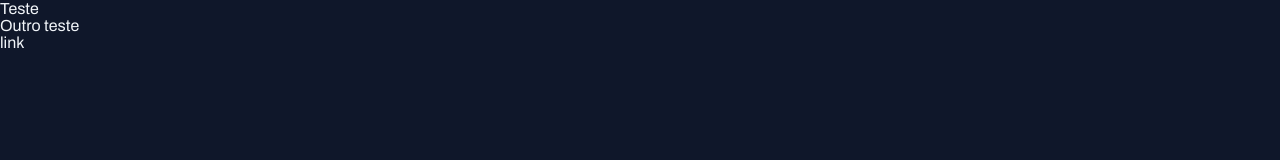
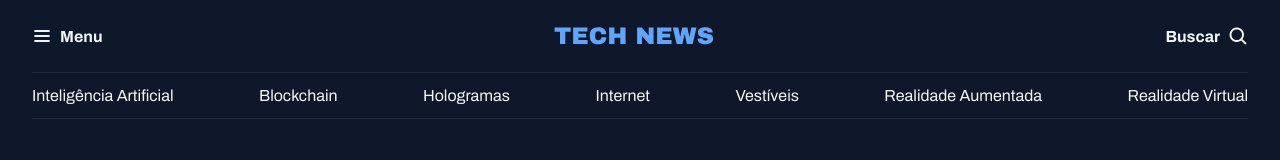
Before and after one commit to Baggio25/portal-noticias-rocketseat, a plain HTML site: page index.html in a window 1280 px wide. Drawn offline with Linux system fonts and the light colour scheme.

Commit message:
Criando header da aplicação

```diff
--- a/index.html
+++ b/index.html
@@ -17,8 +17,30 @@
     />
   </head>
   <body>
-    <h1>Teste</h1>
-    <h2>Outro teste</h2>
-    <a href="#">link</a>
+    <header class="container">
+      <nav id="primary" class="grid grid-flow-col">
+        <div>
+          <img src="assets/icons/List.svg" alt="Ícone de menu">
+          <strong>Menu</strong>
+        </div>
+        <div>
+          <img src="assets/Logo.svg" alt="Technews logo">
+        </div>
+        <div>
+          <strong>Buscar</strong>
+          <img src="assets/icons/MagnifyingGlass.svg" alt="Ícone de lupa para pesquisa">
+        </div>
+
+      </nav>
+      <nav id="secondary" class="grid grid-flow-col">
+        <a href="#">Inteligência Artificial</a>
+        <a href="#">Blockchain</a>
+        <a href="#">Hologramas</a>
+        <a href="#">Internet</a>
+        <a href="#">Vestíveis</a>
+        <a href="#">Realidade Aumentada</a>
+        <a href="#">Realidade  Virtual</a>
+      </nav>
+    </header>
   </body>
 </html>
--- a/styles/global.css
+++ b/styles/global.css
@@ -39,3 +39,17 @@ a:hover {
 h1, h2, h3 {
   font: inherit;
 }
+
+.container {
+  max-width: 1280px;
+  padding-inline: 32px;
+  margin-inline: auto;
+}
+
+.grid {
+  display: grid;
+}
+
+.grid-flow-col {
+  grid-auto-flow: column;
+}
--- /dev/null
+++ b/styles/header.css
@@ -0,0 +1,24 @@
+#primary {
+  padding-block: 20px;
+
+  div {
+    display: flex;
+    align-items: center;
+    gap: 8px;
+  }
+
+  div:nth-child(2) {
+    margin-inline: auto;
+  }
+
+  div:nth-child(3) {
+    justify-self: end;
+  }
+}
+
+#secondary {
+  padding-block: 14px;
+  border: solid 1px var(--stroke-color);
+  border-inline: none;
+  justify-content: space-between;
+}
--- a/styles/index.css
+++ b/styles/index.css
@@ -1 +1,2 @@
 @import url(global.css);
+@import url(header.css);
```
